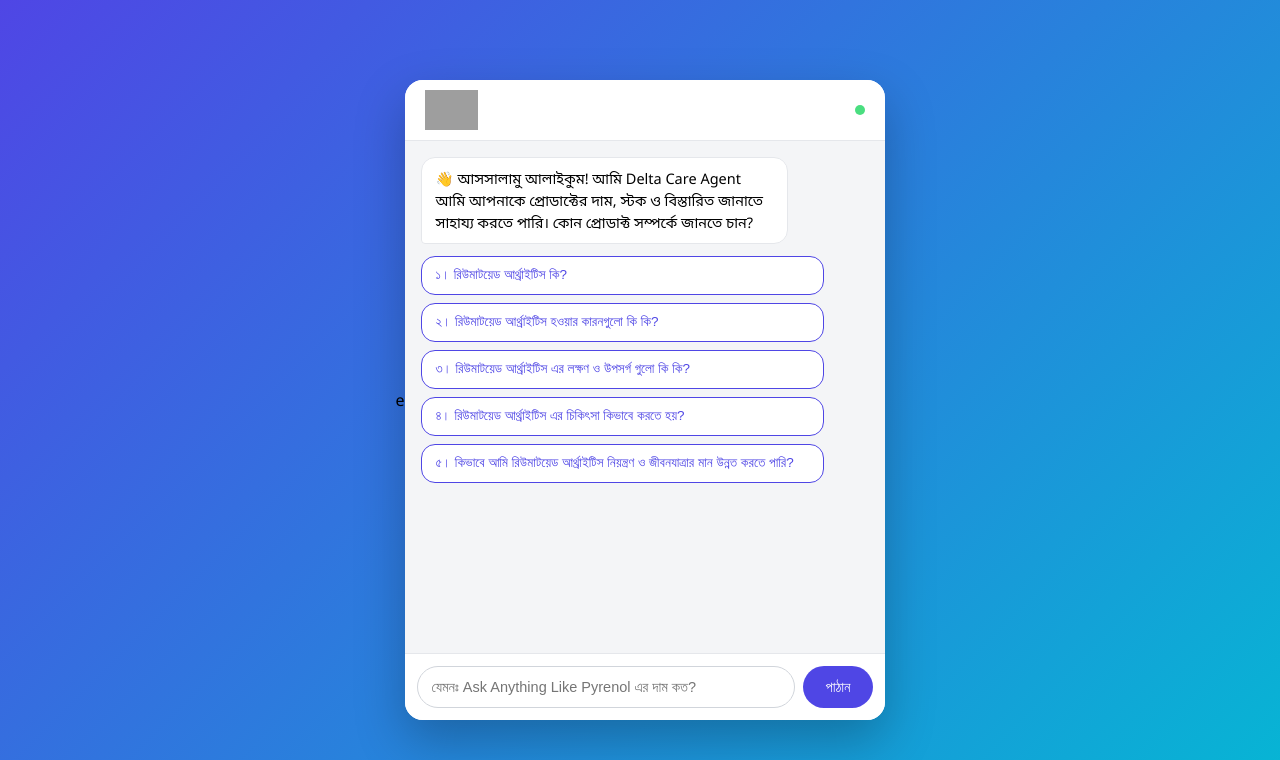
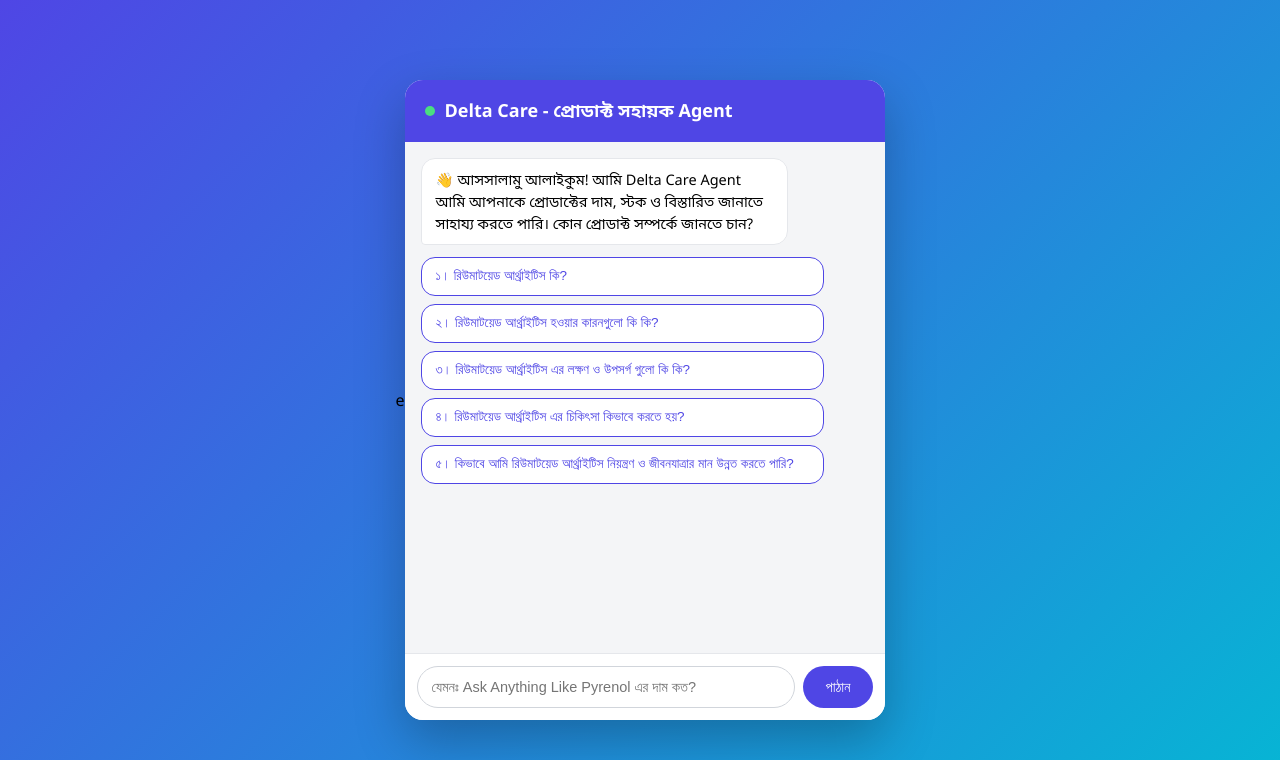
Before and after one commit to mdfakrulislam1990-cmyk/dpl_product-chatbot-Public, a Flask app: page / in a window 1280 px wide. Shown: the top 760 px of the page. Run offline with Flask 3, Linux system fonts and the light colour scheme; parts of the project's set-up code (start-up, migrations or seed data) failed here and were passed over; grey boxes are pictures that could not be loaded.

Commit message:
Style chat header and update text content
Updated chat header background color and padding, removed logo image, and modified header text.

```diff
--- a/templates/index.html
+++ b/templates/index.html
@@ -28,24 +28,17 @@ e<!DOCTYPE html>
     overflow: hidden;
   }
   .chat-header {
-    background: #fff;
+    background: #4f46e5;
     color: #fff;
-    padding: 10px 20px;
+    padding: 18px 20px;
     font-size: 18px;
     font-weight: 600;
     display: flex;
     align-items: center;
     gap: 10px;
-    border-bottom: 1px solid #e5e7eb;
-  }
-  .chat-header img.logo {
-    height: 40px;
-    width: auto;
-    display: block;
   }
   .chat-header span.dot {
     width: 10px; height: 10px; background: #4ade80; border-radius: 50%;
-    margin-left: auto;
   }
   .chat-messages {
     flex: 1;
@@ -138,10 +131,7 @@ e<!DOCTYPE html>
 <body>
 
 <div class="chat-container">
-  <div class="chat-header">
-    <img src="/static/logo.png" alt="Delta Care" class="logo">
-    <span class="dot"></span>
-  </div>
+  <div class="chat-header"><span class="dot"></span> Delta Care - প্রোডাক্ট সহায়ক Agent </div>
   <div class="chat-messages" id="messages">
     <div class="msg bot">👋 আসসালামু আলাইকুম! আমি Delta Care Agent আমি আপনাকে প্রোডাক্টের দাম, স্টক ও বিস্তারিত জানাতে সাহায্য করতে পারি। কোন প্রোডাক্ট সম্পর্কে জানতে চান?</div>
     <div class="suggestions" id="suggestions">
```
